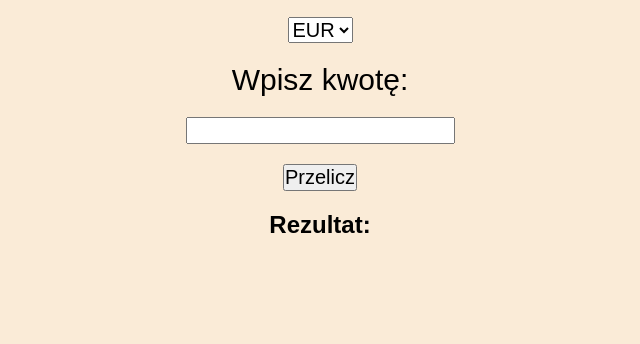
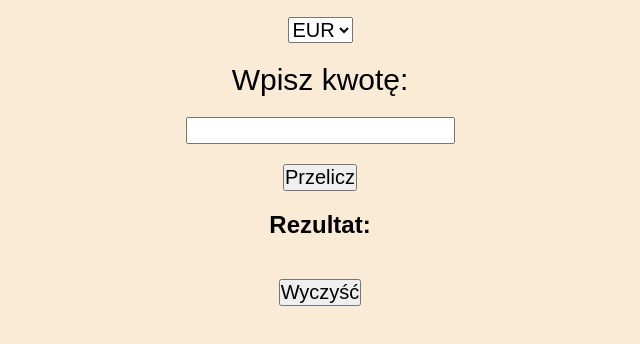
Before and after one commit to maciekjar022/Projekt-nr-2-js, a plain HTML site: page index.html in a window 1280 px wide. Shown: the part 114-458 px from the top of the page, without its empty margins (320-960 px from the left). Drawn offline with Linux system fonts and the light colour scheme.

Commit message:
Add files via upload

```diff
--- a/index.html
+++ b/index.html
@@ -23,8 +23,10 @@
       <button id="convert">Przelicz</button>
 
       <h2>Rezultat:</h2>
-      <div id="result"></div>
-    </div>
+      <div id="result">
+        <p id="resultText"></p>
+        <button class="clearButton" id="clearButton">Wyczyść</button>
+      </div>
     <script src="script.js"></script>
   </body>
 </html>
```
